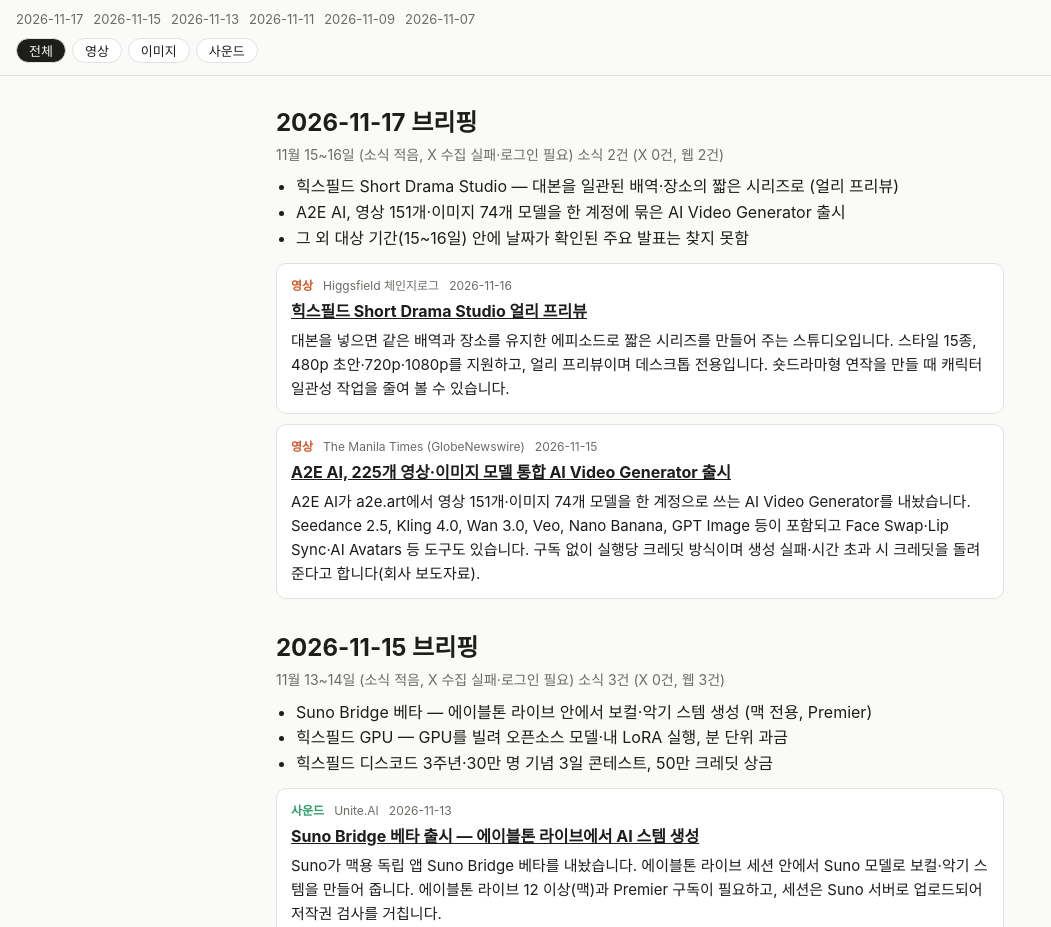
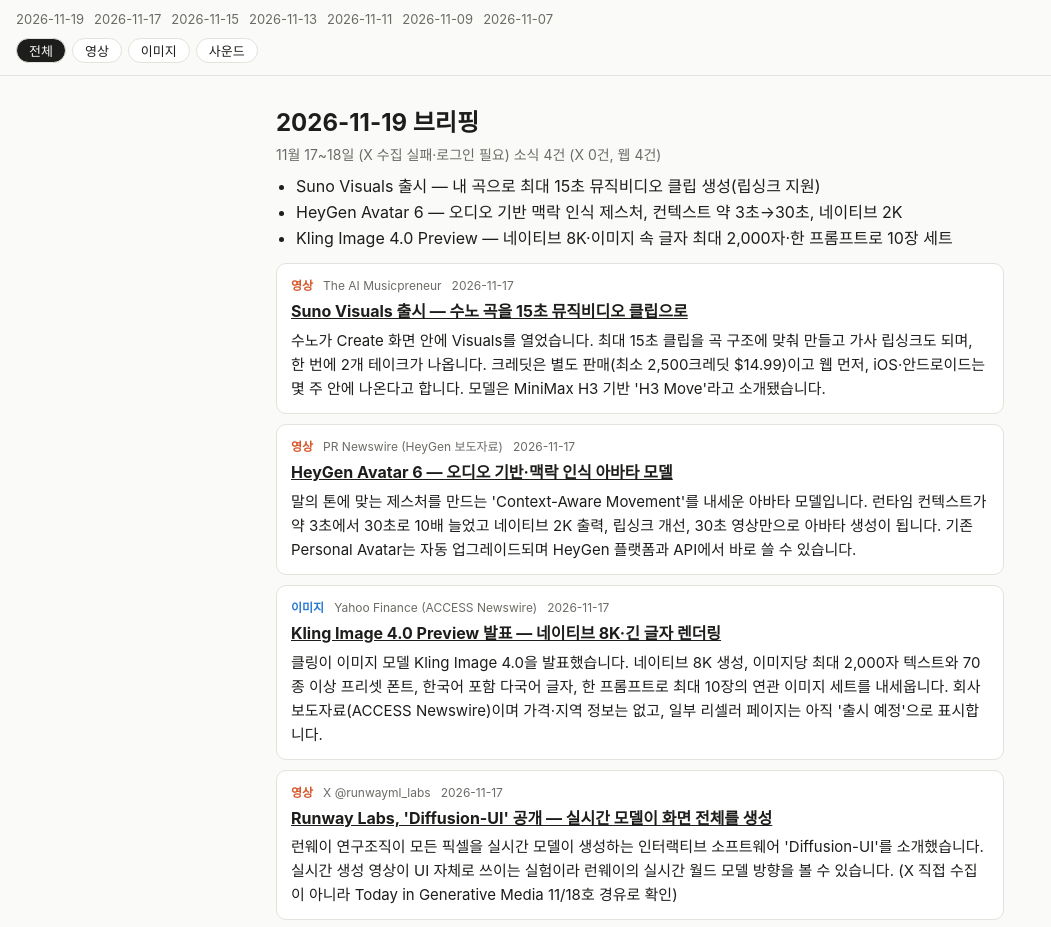
Before and after one commit to divee17-blip/ai-news-brief, a plain HTML site: page docs/index.html in a window 1280 px wide. Shown: the part 38-965 px from the top of the page, without its empty margins (0-1051 px from the left). Drawn offline with Linux system fonts and the light colour scheme.

Commit message:
brief 2026-11-19

```diff
--- a/docs/index.html
+++ b/docs/index.html
@@ -18,9 +18,38 @@ main{max-width:760px;margin:0 auto;padding:8px 16px 60px}
 .meta{display:flex;gap:10px;font-size:12px;color:var(--mute)}
 .cat{font-weight:600}.c-0{color:#d4572a}.c-1{color:#2a7bd4}.c-2{color:#2a9d6a}
 </style></head><body>
-<header><h1>AI 영상·이미지·사운드 브리핑</h1><nav><a href="#2026-11-17">2026-11-17</a><a href="#2026-11-15">2026-11-15</a><a href="#2026-11-13">2026-11-13</a><a href="#2026-11-11">2026-11-11</a><a href="#2026-11-09">2026-11-09</a><a href="#2026-11-07">2026-11-07</a></nav>
+<header><h1>AI 영상·이미지·사운드 브리핑</h1><nav><a href="#2026-11-19">2026-11-19</a><a href="#2026-11-17">2026-11-17</a><a href="#2026-11-15">2026-11-15</a><a href="#2026-11-13">2026-11-13</a><a href="#2026-11-11">2026-11-11</a><a href="#2026-11-09">2026-11-09</a><a href="#2026-11-07">2026-11-07</a></nav>
 <div class="f"><button data-f="" class="on">전체</button><button data-f="영상">영상</button><button data-f="이미지">이미지</button><button data-f="사운드">사운드</button></div></header>
-<main><section id="2026-11-17" class="brief">
+<main><section id="2026-11-19" class="brief">
+  <h2>2026-11-19 브리핑</h2>
+  <p class="sub">11월 17~18일 (X 수집 실패·로그인 필요) 소식 4건 (X 0건, 웹 4건)</p>
+  <ul class="heads"><li>Suno Visuals 출시 — 내 곡으로 최대 15초 뮤직비디오 클립 생성(립싱크 지원)</li><li>HeyGen Avatar 6 — 오디오 기반 맥락 인식 제스처, 컨텍스트 약 3초→30초, 네이티브 2K</li><li>Kling Image 4.0 Preview — 네이티브 8K·이미지 속 글자 최대 2,000자·한 프롬프트로 10장 세트</li></ul>
+  <article class="item" data-cat="영상">
+  <div class="meta"><span class="cat c-0">영상</span>
+  <span>The AI Musicpreneur</span><span>2026-11-17</span></div>
+  <h3><a href="https://www.aimusicpreneur.com/ai-tools-news/suno-visuals-ai-music-video-generator-launch-h3-move/" target="_blank" rel="noopener">Suno Visuals 출시 — 수노 곡을 15초 뮤직비디오 클립으로</a></h3>
+  <p>수노가 Create 화면 안에 Visuals를 열었습니다. 최대 15초 클립을 곡 구조에 맞춰 만들고 가사 립싱크도 되며, 한 번에 2개 테이크가 나옵니다. 크레딧은 별도 판매(최소 2,500크레딧 $14.99)이고 웹 먼저, iOS·안드로이드는 몇 주 안에 나온다고 합니다. 모델은 MiniMax H3 기반 &#x27;H3 Move&#x27;라고 소개됐습니다.</p>
+</article>
+<article class="item" data-cat="영상">
+  <div class="meta"><span class="cat c-0">영상</span>
+  <span>PR Newswire (HeyGen 보도자료)</span><span>2026-11-17</span></div>
+  <h3><a href="https://www.prnewswire.com/news-releases/heygen-introduces-avatar-6-an-audio-driven-context-aware-ai-model-that-alleviates-repetitive-or-unnatural-motion-in-ai-generated-video-302942527.html" target="_blank" rel="noopener">HeyGen Avatar 6 — 오디오 기반·맥락 인식 아바타 모델</a></h3>
+  <p>말의 톤에 맞는 제스처를 만드는 &#x27;Context-Aware Movement&#x27;를 내세운 아바타 모델입니다. 런타임 컨텍스트가 약 3초에서 30초로 10배 늘었고 네이티브 2K 출력, 립싱크 개선, 30초 영상만으로 아바타 생성이 됩니다. 기존 Personal Avatar는 자동 업그레이드되며 HeyGen 플랫폼과 API에서 바로 쓸 수 있습니다.</p>
+</article>
+<article class="item" data-cat="이미지">
+  <div class="meta"><span class="cat c-1">이미지</span>
+  <span>Yahoo Finance (ACCESS Newswire)</span><span>2026-11-17</span></div>
+  <h3><a href="https://finance.yahoo.com/technology/ai/articles/kling-ai-launches-kling-image-163300875.html" target="_blank" rel="noopener">Kling Image 4.0 Preview 발표 — 네이티브 8K·긴 글자 렌더링</a></h3>
+  <p>클링이 이미지 모델 Kling Image 4.0을 발표했습니다. 네이티브 8K 생성, 이미지당 최대 2,000자 텍스트와 70종 이상 프리셋 폰트, 한국어 포함 다국어 글자, 한 프롬프트로 최대 10장의 연관 이미지 세트를 내세웁니다. 회사 보도자료(ACCESS Newswire)이며 가격·지역 정보는 없고, 일부 리셀러 페이지는 아직 &#x27;출시 예정&#x27;으로 표시합니다.</p>
+</article>
+<article class="item" data-cat="영상">
+  <div class="meta"><span class="cat c-0">영상</span>
+  <span>X @runwayml_labs</span><span>2026-11-17</span></div>
+  <h3><a href="https://x.com/runwayml_labs/status/2122727083600380392" target="_blank" rel="noopener">Runway Labs, &#x27;Diffusion-UI&#x27; 공개 — 실시간 모델이 화면 전체를 생성</a></h3>
+  <p>런웨이 연구조직이 모든 픽셀을 실시간 모델이 생성하는 인터랙티브 소프트웨어 &#x27;Diffusion-UI&#x27;를 소개했습니다. 실시간 생성 영상이 UI 자체로 쓰이는 실험이라 런웨이의 실시간 월드 모델 방향을 볼 수 있습니다. (X 직접 수집이 아니라 Today in Generative Media 11/18호 경유로 확인)</p>
+</article>
+</section>
+<section id="2026-11-17" class="brief">
   <h2>2026-11-17 브리핑</h2>
   <p class="sub">11월 15~16일 (소식 적음, X 수집 실패·로그인 필요) 소식 2건 (X 0건, 웹 2건)</p>
   <ul class="heads"><li>힉스필드 Short Drama Studio — 대본을 일관된 배역·장소의 짧은 시리즈로 (얼리 프리뷰)</li><li>A2E AI, 영상 151개·이미지 74개 모델을 한 계정에 묶은 AI Video Generator 출시</li><li>그 외 대상 기간(15~16일) 안에 날짜가 확인된 주요 발표는 찾지 못함</li></ul>
```
Also changed, not shown: briefs/2026-11-19.json (added, +44 -0 lines).
